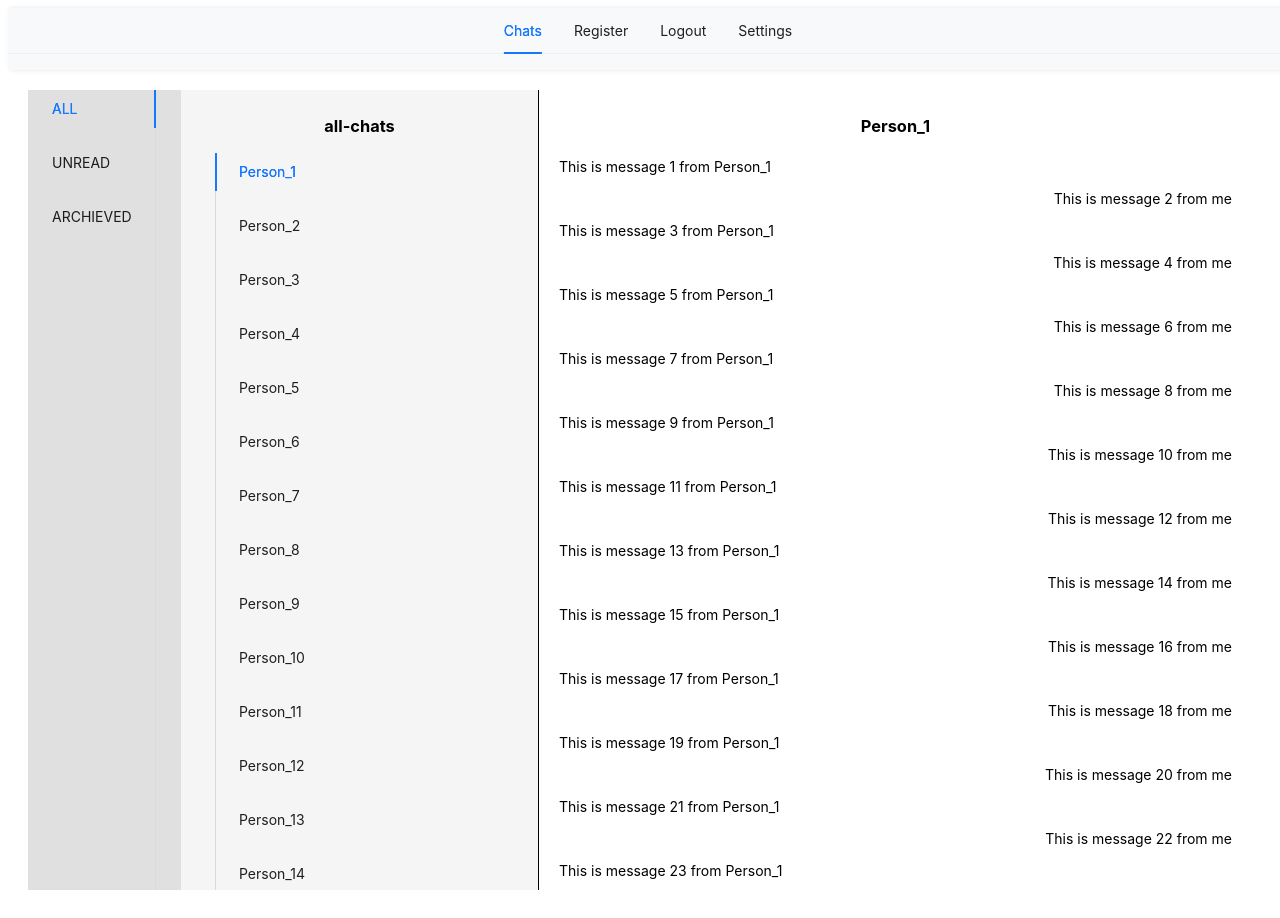
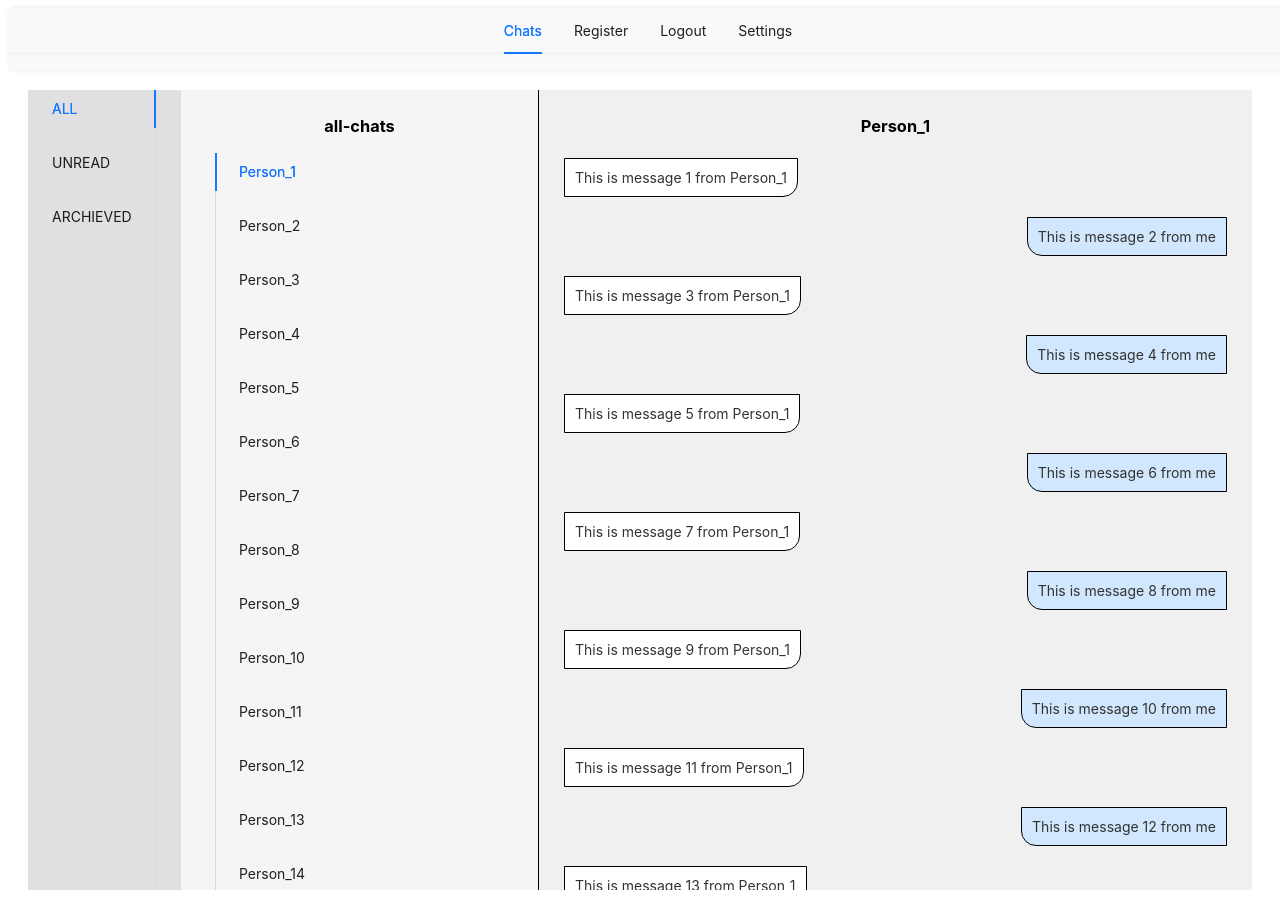
Before and after one commit to samsingh2h27e/chatting-app, a React (Create React App) app: page / in a window 1280 px wide. Built offline with nearby package versions, Linux system fonts and the light colour scheme.

Commit message:
added little styling in Messagebox

```diff
--- a/src/layout/MessageBox.jsx
+++ b/src/layout/MessageBox.jsx
@@ -1,6 +1,7 @@
 import React , {useState, useEffect} from 'react'
 import { Tabs } from 'antd';
 import { Col, Row } from "antd";
+import { Color } from 'antd/es/color-picker';
 
 
 
@@ -177,7 +178,7 @@ const MessageBox = () => {
         style={{
           overflowY: "scroll",
           height: "100vh",
-          backgroundColor: "#ffffff",
+          backgroundColor: "#f0f0f0",
           padding: "10px",
           borderLeft: "solid black 1px",
         }}
@@ -186,24 +187,33 @@ const MessageBox = () => {
           {activeChat.name}
         </h3>
         <div>
-
-
           {activeChat.messages.map((message, index) => {
             const msgStyle = {
-              display: "block",
+              display: "flex",
               // border: "solid black 1px",
               padding: "5px",
-              margin: "5px",
-              textAlign: "left",
+              margin: "10px",
+              justifyContent: "flex-start",
+            };
+
+            const msgItemStyle = {
+              border: "solid black 1px",
+              padding: "10px",
+              borderRadius: "0px 0px 15px 0px",
+              backgroundColor: "#ffffff",
+              color: "#333333",
             };
 
             if (message.sender === "me") {
-              msgStyle.textAlign = "right";
+              msgStyle.justifyContent = "flex-end";
+              msgItemStyle.backgroundColor = "#d1e7fd";
+              msgItemStyle.borderRadius = "0px 0px 0px 15px";
+              msgItemStyle.color = "#333333";
             }
 
             return (
               <div key={index} style={msgStyle}>
-                {message.message}
+                <div style={msgItemStyle}> {message.message}</div>
               </div>
             );
           })}
```
